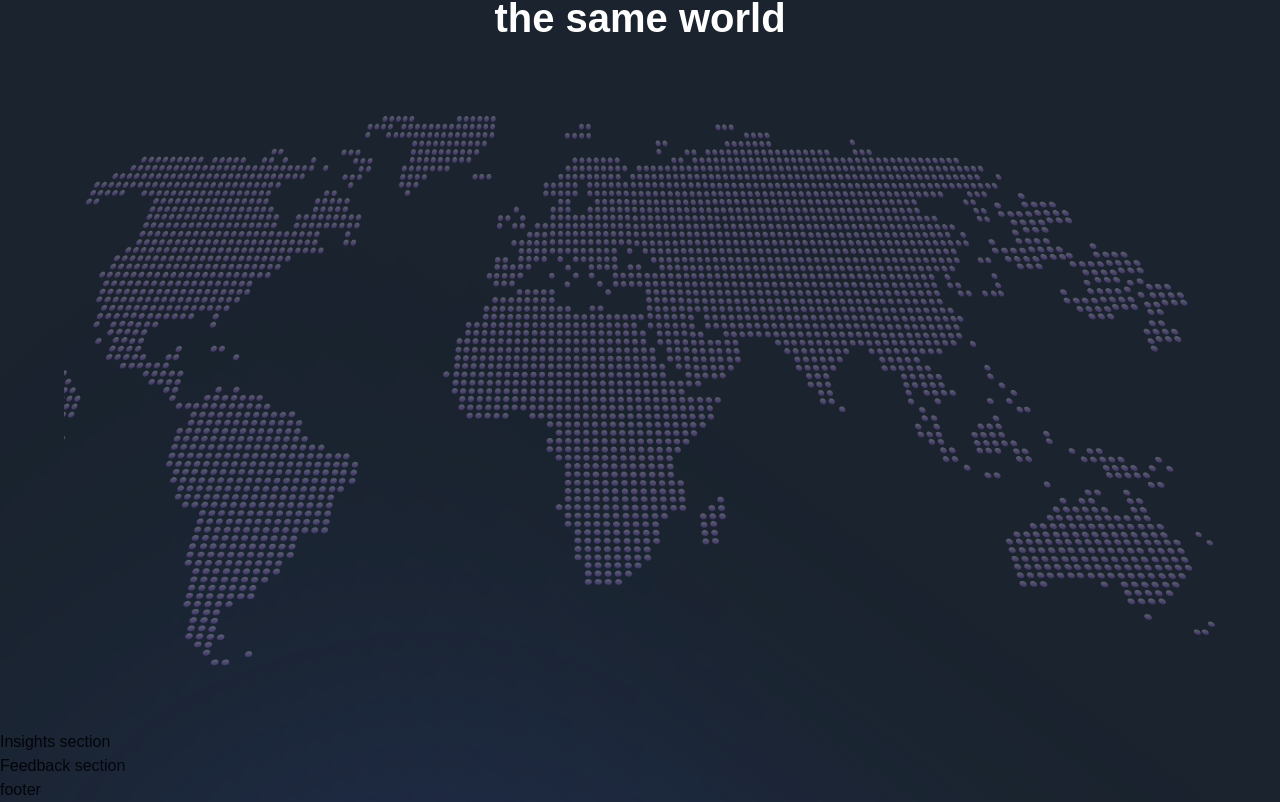
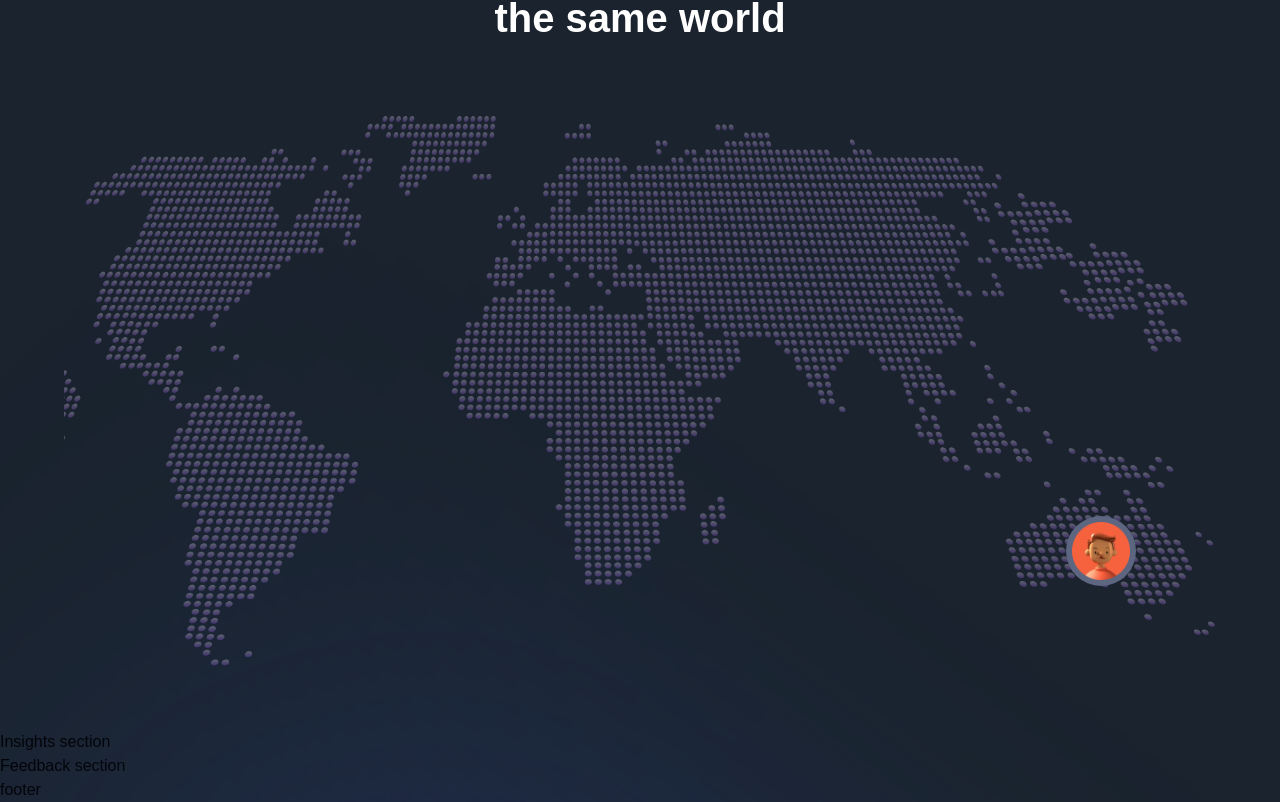
Before and after one commit to will-frankland/metaverses, a Next.js app: page / in a window 1280 px wide. Shown: the part 4211-5013 px from the top of the page. Built offline with nearby package versions, Linux system fonts and the light colour scheme; a web font is replaced by a local one.

Commit message:
add image overlay to map

```diff
--- a/sections/World.jsx
+++ b/sections/World.jsx
@@ -34,6 +34,13 @@
           alt="map"
           className="w-full h-full object-cover"
         />
+        <div className="absolute bottom-20 right-20 w-[70px] h-[70px] p-[6px] rounded-full bg-[#5d6680]">
+          <img
+            src="people-01.png"
+            alt="people"
+            className="w-full h-full"
+          />
+        </div>
       </motion.div>
     </motion.div>
   </section>
```
